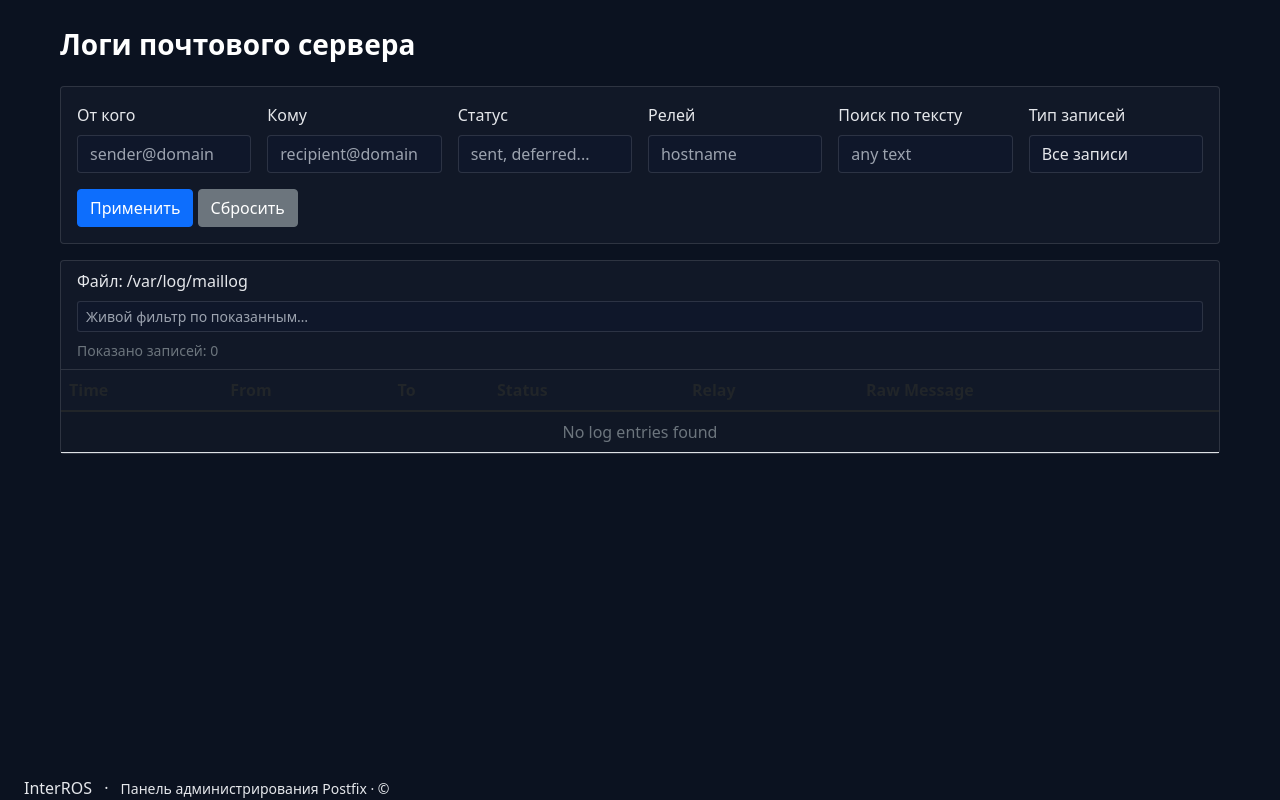
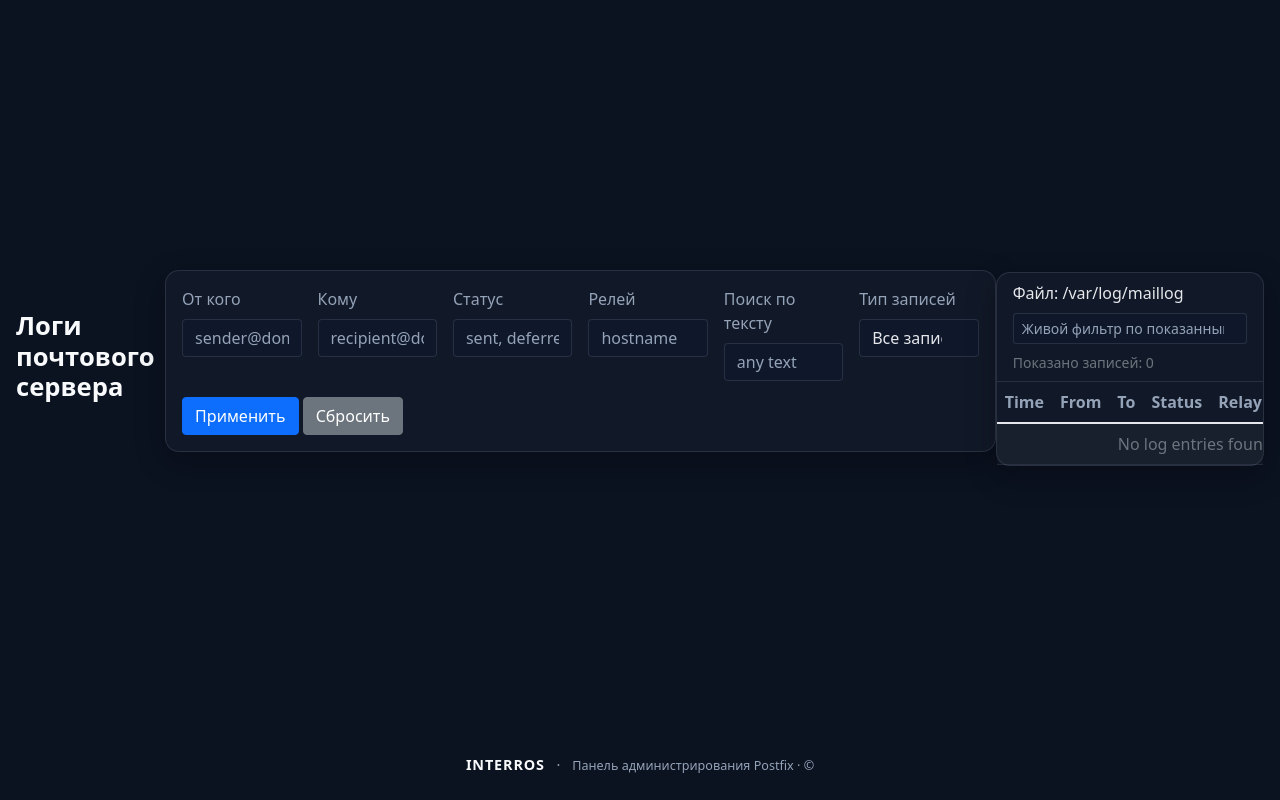
Before and after one commit to MerlKoryAmber/PostfixAdmin, a Python web app: template templates/logs.html in a window 1280 px wide. Run offline with Jinja, Linux system fonts and the light colour scheme; the template is opened without the code that fills it, so the values that code supplies are empty.

Commit message:
Add files via upload

```diff
--- a/static/style.css
+++ b/static/style.css
@@ -1,89 +1,74 @@
-/* Minimal UI styling for Postfix Admin
-   Note: relies on Bootstrap for most components; this file focuses on layout + responsiveness. */
-
 :root {
     --bg-page: #0b1220;
     --bg-card: #111827;
     --bg-muted: #0f172a;
+    --bg-table: #111827;
+    --bg-table-stripe: rgba(255, 255, 255, 0.03);
+    --bg-table-hover: rgba(76, 201, 216, 0.08);
     --text: #e5e7eb;
-    --text-dark: #ffffff;
-    --text-muted: #9ca3af;
-    --border: rgba(255, 255, 255, 0.12);
-    --border-dark: rgba(255, 255, 255, 0.08);
+    --text-dark: #f8fafc;
+    --text-muted: #94a3b8;
+    --border: rgba(148, 163, 184, 0.18);
+    --border-dark: rgba(148, 163, 184, 0.1);
     --brand-primary: #4cc9d8;
     --radius: 14px;
     --radius-sm: 10px;
     --shadow-sm: 0 10px 30px rgba(0, 0, 0, 0.25);
     --bg-nav-item: rgba(76, 201, 216, 0.12);
+    --sidebar-width: 16.5rem;
 }
 
 :root[data-theme="light"] {
     --bg-page: #f6f7fb;
     --bg-card: #ffffff;
     --bg-muted: #f1f3f9;
+    --bg-table: #ffffff;
+    --bg-table-stripe: rgba(15, 23, 42, 0.03);
+    --bg-table-hover: rgba(61, 184, 198, 0.07);
     --text: #0f172a;
     --text-dark: #0f172a;
     --text-muted: #475569;
     --border: rgba(15, 23, 42, 0.14);
     --border-dark: rgba(15, 23, 42, 0.08);
-    --bg-nav-item: rgba(76, 201, 216, 0.1);
+    --bg-nav-item: rgba(61, 184, 198, 0.1);
     --shadow-sm: 0 10px 30px rgba(15, 23, 42, 0.08);
+}
+
+*,
+*::before,
+*::after {
+    box-sizing: border-box;
 }
 
 html,
 body {
-    height: 100%;
+    min-height: 100%;
+    background: var(--bg-page);
 }
 
 body {
-    background: var(--bg-page);
-    color: var(--text) !important;
+    margin: 0;
+    color: var(--text);
 }
 
-/* Override Bootstrap light defaults for dark theme */
-.card {
-    background: var(--bg-card) !important;
-    border-color: var(--border) !important;
-}
-
-.card-header {
-    background: transparent;
-    border-color: var(--border) !important;
-}
-
-.form-control,
-.form-select {
-    background: var(--bg-muted) !important;
-    color: var(--text) !important;
-    border-color: var(--border) !important;
-}
-
-.form-control::placeholder {
-    color: var(--text-muted) !important;
-}
-
-/* --- App shell + sidebar layout --- */
 body.has-sidebar {
-    margin: 0;
     display: flex;
     min-height: 100vh;
+    align-items: stretch;
 }
 
 .app-shell {
     min-width: 0;
-    min-height: 100vh;
-    flex: 1;
+    flex: 1 1 auto;
     display: flex;
     flex-direction: column;
-}
-
-body.has-sidebar .app-shell {
-    display: flex;
-    flex-direction: column;
+    min-height: 100vh;
+    background: var(--bg-page);
 }
 
 .sidebar {
-    width: clamp(220px, 22vw, 270px);
+    flex: 0 0 var(--sidebar-width);
+    width: var(--sidebar-width);
     background: #141413;
     border-right: 1px solid var(--border);
     padding: 1.25rem 1rem 1rem;
@@ -229,9 +221,10 @@ body.has-sidebar .app-shell {
 .page-container {
     flex: 1;
     width: 100%;
-    max-width: 1200px;
-    margin: 0 auto;
-    padding: 1.75rem 1.25rem 2.5rem;
+    max-width: none;
+    min-width: 0;
+    margin: 0;
+    padding: 1.25rem 1.5rem 2rem;
 }
 
 .page-header {
@@ -247,98 +240,282 @@ body.has-sidebar .app-shell {
 
 .page-title {
     margin: 0;
-    font-size: 1.75rem;
+    font-size: 1.6rem;
     font-weight: 700;
     color: var(--text-dark);
 }
 
-/* --- Raw message responsiveness --- */
-.raw-log {
+.page-lead {
+    margin: 0.35rem 0 0;
+    color: var(--text-muted);
+}
+
+.site-footer {
+    text-align: center;
+    color: var(--text-muted);
+    padding: 1rem 1.25rem 1.5rem;
+    font-size: 0.9rem;
+}
+
+.footer-brand {
+    color: var(--text-dark);
+    font-weight: 700;
+    letter-spacing: 0.06em;
+    text-transform: uppercase;
+}
+
+.card {
+    background: var(--bg-card) !important;
+    color: var(--text) !important;
+    border: 1px solid var(--border) !important;
+    border-radius: var(--radius);
+    box-shadow: var(--shadow-sm);
+}
+
+.card-header,
+.card-footer,
+.card-body {
+    background: transparent !important;
+    color: inherit;
+    border-color: var(--border) !important;
+}
+
+.form-label,
+.form-text {
+    color: var(--text-muted);
+}
+
+.form-control,
+.form-select {
+    background: var(--bg-muted) !important;
+    color: var(--text) !important;
+    border-color: var(--border) !important;
+}
+
+.form-control::placeholder {
+    color: var(--text-muted) !important;
+}
+
+.form-control:focus,
+.form-select:focus {
+    border-color: var(--brand-primary) !important;
+    box-shadow: 0 0 0 0.2rem rgba(76, 201, 216, 0.18) !important;
+}
+
+.table {
+    --bs-table-bg: var(--bg-table);
+    --bs-table-color: var(--text);
+    --bs-table-border-color: var(--border);
+    --bs-table-striped-bg: var(--bg-table-stripe);
+    --bs-table-striped-color: var(--text);
+    --bs-table-hover-bg: var(--bg-table-hover);
+    --bs-table-hover-color: var(--text-dark);
+    color: var(--text);
+    width: 100%;
+    margin-bottom: 0;
+}
+
+.table > :not(caption) > * > * {
+    background-color: transparent;
+    color: inherit;
+    border-color: var(--border);
+}
+
+.table thead th {
+    color: var(--text-muted);
+    font-weight: 600;
+    white-space: nowrap;
+}
+
+.table td,
+.table th {
+    vertical-align: top;
+}
+
+.table-responsive {
     width: 100%;
     max-width: 100%;
+}
+
+.raw-log {
     white-space: pre-wrap;
+    overflow-wrap: anywhere;
     word-break: break-word;
-    overflow-wrap: anywhere;
+    color: var(--text-muted) !important;
 }
 
 .raw-message {
     white-space: pre-wrap;
+    overflow-wrap: anywhere;
     word-break: break-word;
-    overflow-wrap: anywhere;
-    overflow-x: auto;
+    overflow: auto;
     max-width: 100%;
+    color: var(--text);
 }
 
-/* --- Toasts (keep them visible, without hard layout assumptions) --- */
-.toast-stack {
-    position: fixed;
-    top: 16px;
-    right: 16px;
-    z-index: 1080;
-    display: flex;
-    flex-direction: column;
-    gap: 10px;
-    max-width: min(420px, calc(100vw - 32px));
+code {
+    color: var(--brand-primary);
+    word-break: break-all;
 }
 
-.app-toast .toast-text {
-    flex: 1;
-    white-space: pre-wrap;
-    word-break: break-word;
+pre {
+    color: var(--text);
+    background: var(--bg-muted) !important;
+    border-color: var(--border) !important;
 }
 
-@media (max-width: 992px) {
-    /* Allow sidebar to collapse, driven by body.sidebar-open */
-    .sidebar {
-        display: none;
-    }
-    body.sidebar-open .sidebar {
-        display: flex;
-    }
-    body.has-sidebar {
-        display: block;
-    }
-    body.has-sidebar .app-shell {
-        min-width: 0;
-    }
+.badge-status-ok,
+.badge-status-neutral,
+.badge-status-off {
+    display: inline-block;
+    padding: 0.28rem 0.55rem;
+    border-radius: 999px;
+    font-weight: 600;
+    font-size: 0.78rem;
 }
 
-/* --- Login page layout --- */
-html,
-body {
-    background: var(--bg-page);
+.badge-status-ok {
+    background: rgba(76, 175, 125, 0.18);
+    color: #86efac;
+}
+
+.badge-status-neutral {
+    background: rgba(76, 201, 216, 0.16);
+    color: #7dd3fc;
+}
+
+.badge-status-off {
+    background: rgba(224, 93, 93, 0.18);
+    color: #fca5a5;
+}
+
+:root[data-theme="light"] .badge-status-ok { color: #166534; }
+:root[data-theme="light"] .badge-status-neutral { color: #075985; }
+:root[data-theme="light"] .badge-status-off { color: #991b1b; }
+
+.metric-card .metric-value {
+    font-size: 1.8rem;
+    font-weight: 700;
+    color: var(--text-dark);
+}
+
+.metric-card .metric-label {
+    color: var(--text-muted);
+}
+
+.metric-link {
+    display: block;
+    text-decoration: none !important;
+    color: inherit;
+    height: 100%;
+}
+
+.metric-sub {
+    margin-top: 0.45rem;
+    font-size: 0.9rem;
+    color: var(--text-muted);
+}
+
+.status-pill {
+    display: inline-flex;
+    align-items: center;
+    gap: 0.45rem;
+    padding: 0.4rem 0.8rem;
+    border-radius: 999px;
+    background: var(--bg-card);
+    border: 1px solid var(--border);
+}
+
+.status-dot {
+    width: 0.5rem;
+    height: 0.5rem;
+    border-radius: 50%;
+    background: var(--text-muted);
+}
+
+.status-pill.is-up .status-dot { background: var(--brand-primary); }
+.status-pill.is-down .status-dot { background: #c45c5c; }
+
+.quick-grid {
+    display: grid;
+    grid-template-columns: repeat(auto-fit, minmax(140px, 1fr));
+    gap: 0.65rem;
+}
+
+.quick-tile {
+    display: block;
+    padding: 0.85rem 1rem;
+    border-radius: var(--radius-sm);
+    background: var(--bg-muted);
+    border: 1px solid var(--border);
+    color: var(--text-dark);
+    text-decoration: none !important;
+}
+
+.quick-tile:hover {
+    border-color: var(--brand-primary);
+    color: var(--brand-primary);
+}
+
+.alert {
+    color: var(--text-dark);
+}
+
+.alert-info {
+    background: rgba(76, 201, 216, 0.12);
+    border-color: rgba(76, 201, 216, 0.28);
+    color: var(--text);
+}
+
+.btn-close {
+    filter: invert(1) grayscale(100%);
+}
+
+:root[data-theme="light"] .btn-close {
+    filter: none;
+}
+
+.modal-content,
+.confirm-modal {
+    background: var(--bg-card);
+    color: var(--text);
+    border-color: var(--border);
 }
 
 body.login-body {
     min-height: 100vh;
-    margin: 0;
+}
+
+body.login-body .app-shell {
+    min-height: 100vh;
+}
+
+body.login-body .page-container {
     display: flex;
     align-items: center;
     justify-content: center;
-    padding: 24px;
+    min-height: calc(100vh - 80px);
+    padding: 2rem 1rem;
 }
 
 .login-page {
-    width: 100%;
-    display: flex;
-    justify-content: center;
+    width: min(100%, 28rem);
 }
 
 .login-card {
     width: 100%;
-    max-width: 520px;
 }
 
 .login-card .card-header {
     text-align: center;
     padding: 1.75rem 1.25rem 0.5rem;
-    border-bottom: none;
-    background: var(--bg-card);
+    border-bottom: none !important;
 }
 
 .login-logo {
     width: 72px;
     height: 72px;
+    max-width: 72px;
     margin: 0 auto 1rem;
     display: block;
 }
@@ -355,5 +532,71 @@ body.login-body {
 .login-card .card-header p {
     margin: 0.5rem 0 0;
     color: var(--text-muted);
-    font-size: 0.875rem;
 }
+
+.toast-stack {
+    position: fixed;
+    top: 16px;
+    right: 16px;
+    z-index: 1080;
+    display: flex;
+    flex-direction: column;
+    gap: 10px;
+    width: min(420px, calc(100vw - 32px));
+}
+
+.app-toast {
+    display: flex;
+    align-items: flex-start;
+    gap: 10px;
+    padding: 12px 14px;
+    border-radius: var(--radius-sm);
+    background: var(--bg-card);
+    border: 1px solid var(--border);
+    border-left-width: 4px;
+    box-shadow: var(--shadow-sm);
+    color: var(--text-dark);
+}
+
+.app-toast.show { opacity: 1; }
+.app-toast .toast-text { flex: 1; white-space: pre-wrap; overflow-wrap: anywhere; }
+.app-toast .toast-close {
+    background: none;
+    border: 0;
+    color: var(--text-muted);
+    cursor: pointer;
+}
+
+.toast-success { border-left-color: #4caf7d; }
+.toast-danger { border-left-color: #e05d5d; }
+.toast-warning { border-left-color: #d9a62e; }
+.toast-info { border-left-color: var(--brand-primary); }
+
+@media (max-width: 992px) {
+    .sidebar {
+        display: none;
+        position: fixed;
+        z-index: 30;
+        left: 0;
+        top: 0;
+        height: 100vh;
+    }
+
+    body.sidebar-open .sidebar {
+        display: flex;
+    }
+
+    body.has-sidebar {
+        display: block;
+    }
+}
+
+@media (max-width: 768px) {
+    .page-container {
+        padding: 1rem;
+    }
+
+    .page-title {
+        font-size: 1.3rem;
+    }
+}
--- a/templates/base.html
+++ b/templates/base.html
@@ -7,7 +7,7 @@
     <title>{% block title %}Postfix Admin{% endblock %} — InterROS</title>
     <link rel="icon" type="image/svg+xml" href="{{ url_for('static', filename='favicon.svg') }}?v=2">
     <link rel="stylesheet" href="{{ url_for('static', filename='bootstrap.min.css') }}">
-    <link rel="stylesheet" href="{{ url_for('static', filename='style.css') }}?v=ui6">
+    <link rel="stylesheet" href="{{ url_for('static', filename='style.css') }}?v=ui7">
 </head>
 <body class="{% if current_user.is_authenticated %}has-sidebar{% else %}login-body{% endif %}">
     {% if current_user.is_authenticated %}
--- a/templates/logs.html
+++ b/templates/logs.html
@@ -59,7 +59,7 @@
     </div>
     <div class="card-body p-0">
         <div class="table-responsive">
-            <table class="table table-hover table-striped mb-0" id="logsTable">
+            <table class="table table-hover table-striped mb-0 w-100" id="logsTable">
                 <thead>
                     <tr>
                         <th>Time</th>
@@ -67,7 +67,7 @@
                         <th>To</th>
                         <th>Status</th>
                         <th>Relay</th>
-                        <th>Raw Message</th>
+                        <th class="w-50">Raw Message</th>
                     </tr>
                 </thead>
                 <tbody>
@@ -88,7 +88,7 @@
                             {% endif %}
                         </td>
                         <td><small>{{ log.relay }}</small></td>
-                        <td class="small text-muted raw-log" title="{{ log.raw }}">{{ log.raw }}</td>
+                        <td class="small raw-log" title="{{ log.raw }}">{{ log.raw }}</td>
                     </tr>
                     {% else %}
                     <tr>
```
Also changed, not shown: other parts of static/style.css (+23 -16 lines).
